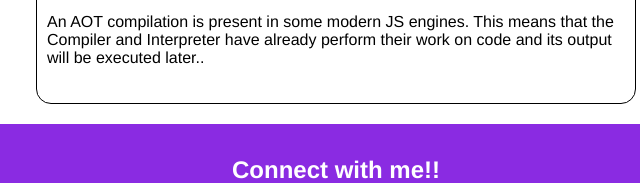
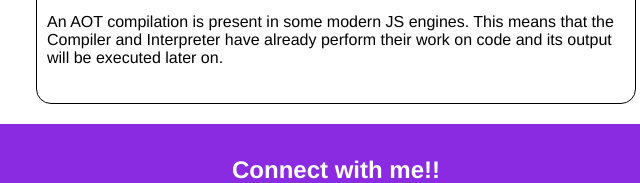
Before and after one commit to Raghav888/My-Portfolio, a plain HTML site: page blog3.html in a window 1280 px wide. Shown: the part 736-919 px from the top of the page, 304-944 px from the left. Drawn offline with Linux system fonts and the light colour scheme.

Commit message:
Update blog3.html

```diff
--- a/blog3.html
+++ b/blog3.html
@@ -33,7 +33,7 @@
                 <p>The parsing phase provides an Abstract Syntax Tree (AST) as input to the Compilation phase.
                    The compilation phase converts the AST into byte code with help of the Interpreter and sends it to the Execution phase. While the Interpreter goes line by line of code to convert it into byte code at the same time the compiler tries to optimize the byte code as much as it can. In this way, JS use both Compiler and Interpreter. This combination helps to boost its speeds and efficiency.  We can say it is hybrid but JS needs JS engine to get executed, this is what Interpreter language requires. And one more thing that should be noted is that JIT is not a full-fledged compiler, it compiles the code before the execution phase. </p>
                 <p>Firefox and Google introduced JIT for performance and other benefits in browsers. Originally, JS Engine was an Interpreter language, but modern browsers make use of both a Compiler and an Interpreter simultaneously. Accordingly, JS is an Interpreter language.</p>
-                <p>An AOT compilation is present in some modern JS engines. This means that the Compiler and Interpreter have already perform their work on code and its output will be executed later.. </p>
+                <p>An AOT compilation is present in some modern JS engines. This means that the Compiler and Interpreter have already perform their work on code and its output will be executed later on. </p>
 
             </div>
         </div>
```
